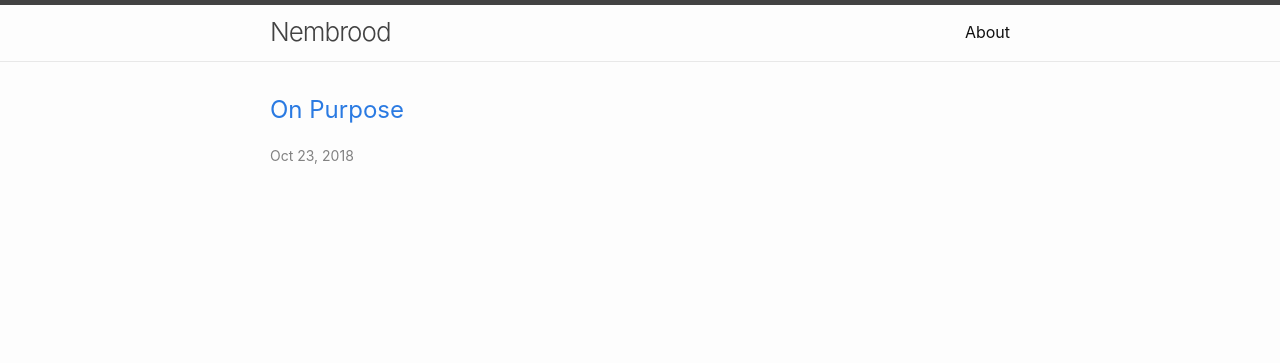
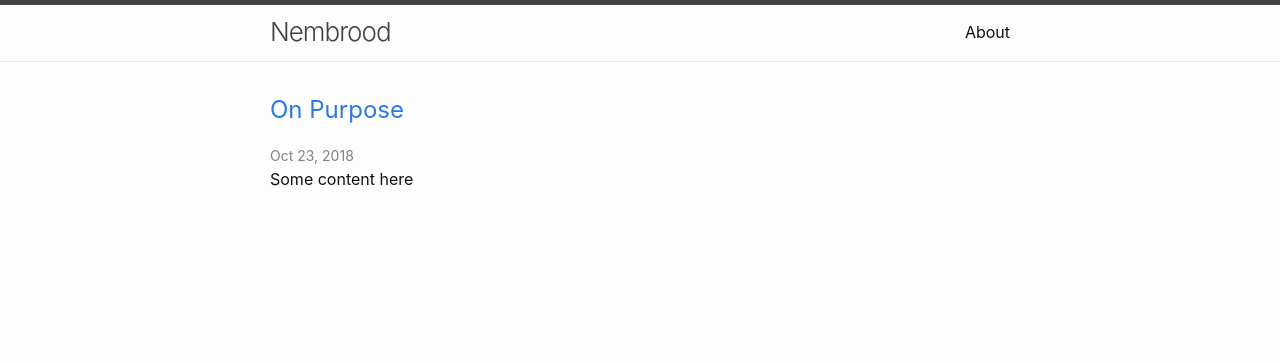
Before and after one commit to stephennemrow/Nembrood, a Jekyll site: the page built from index.md, in a window 1280 px wide. Shown: the top 363 px of the page. Built offline with Jekyll 4.4.1, drawn with Linux system fonts in a browser that asks for light colours.

Commit message:
Show content - second attempt

```diff
--- a/_layouts/home.html
+++ b/_layouts/home.html
@@ -22,9 +22,9 @@ layout: default
         {%- assign date_format = site.minima.date_format | default: "%b %-d, %Y" -%}
         <span class="post-meta">{{ post.date | date: date_format }}</span>
 
-        {%- if site.show_excerpts -%}
-          {{ post.content }}
-        {%- endif -%}
+
+        {{ post.content }}
+
       </li>
       {%- endfor -%}
     </ul>
```
